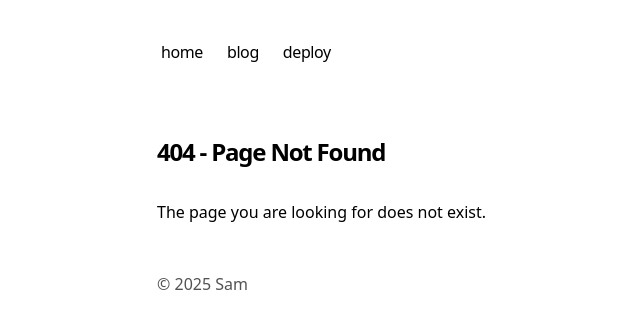
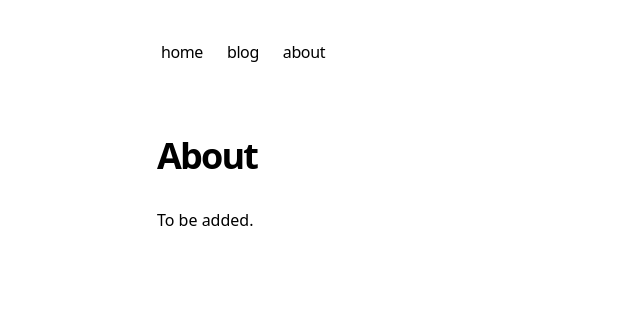
Before and after one commit to ahoramismo/blog, a Next.js app: page /about in a window 1280 px wide. Before the commit this address had no page. Shown: the top 328 px of the page, without its empty margins (195-835 px from the left). Built offline with nearby package versions, Linux system fonts and the light colour scheme.

Commit message:
feat: add blank about page

```diff
--- /dev/null
+++ b/app/about/page.tsx
@@ -0,0 +1,13 @@
+export const metadata = {
+  title: 'About',
+  description: 'Who am I?',
+}
+
+export default function Page() {
+  return (
+    <section>
+      <h1 className="font-semibold text-4xl mb-8 tracking-tighter">About</h1>
+      To be added.
+    </section>
+  )
+}
--- a/app/components/footer.tsx
+++ b/app/components/footer.tsx
@@ -19,7 +19,7 @@ export default function Footer() {
   return (
     <footer className="mb-16">
       <p className="mt-8 text-neutral-600 dark:text-neutral-300">
-        © {new Date().getFullYear()} Sam
+
       </p>
     </footer>
   )
--- a/app/components/nav.tsx
+++ b/app/components/nav.tsx
@@ -7,8 +7,8 @@ const navItems = {
   '/blog': {
     name: 'blog',
   },
-  'https://vercel.com/templates/next.js/portfolio-starter-kit': {
-    name: 'deploy',
+  '/about': {
+    name: 'about',
   },
 }
 
```
